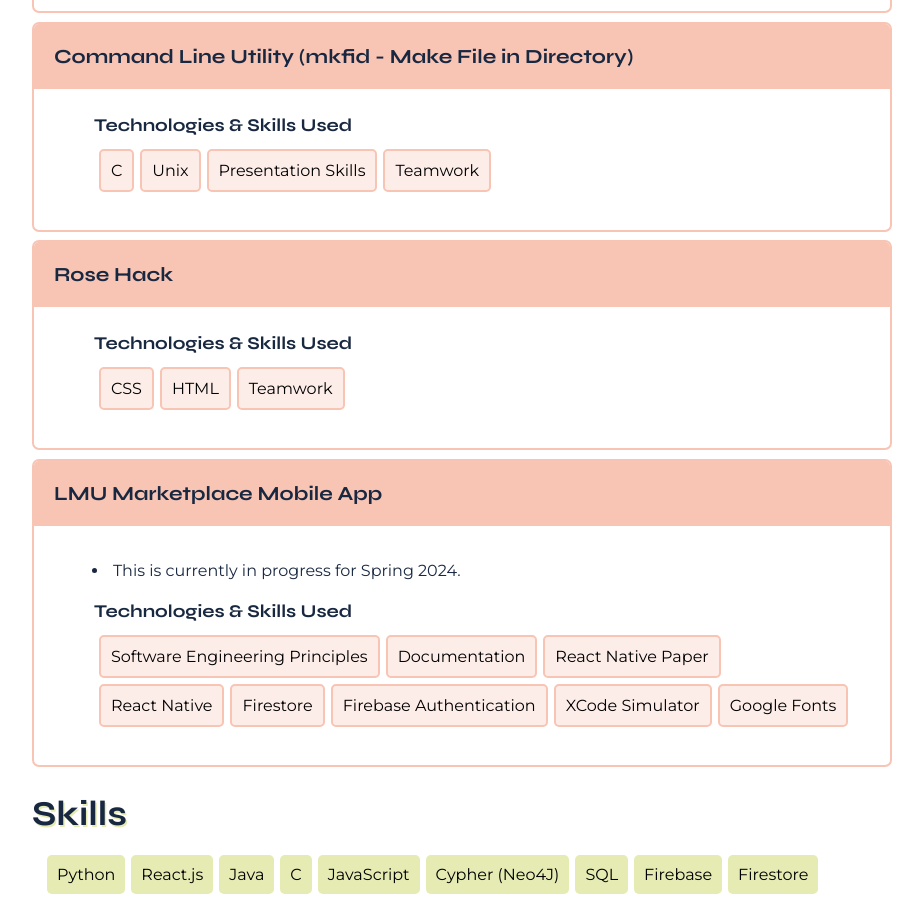
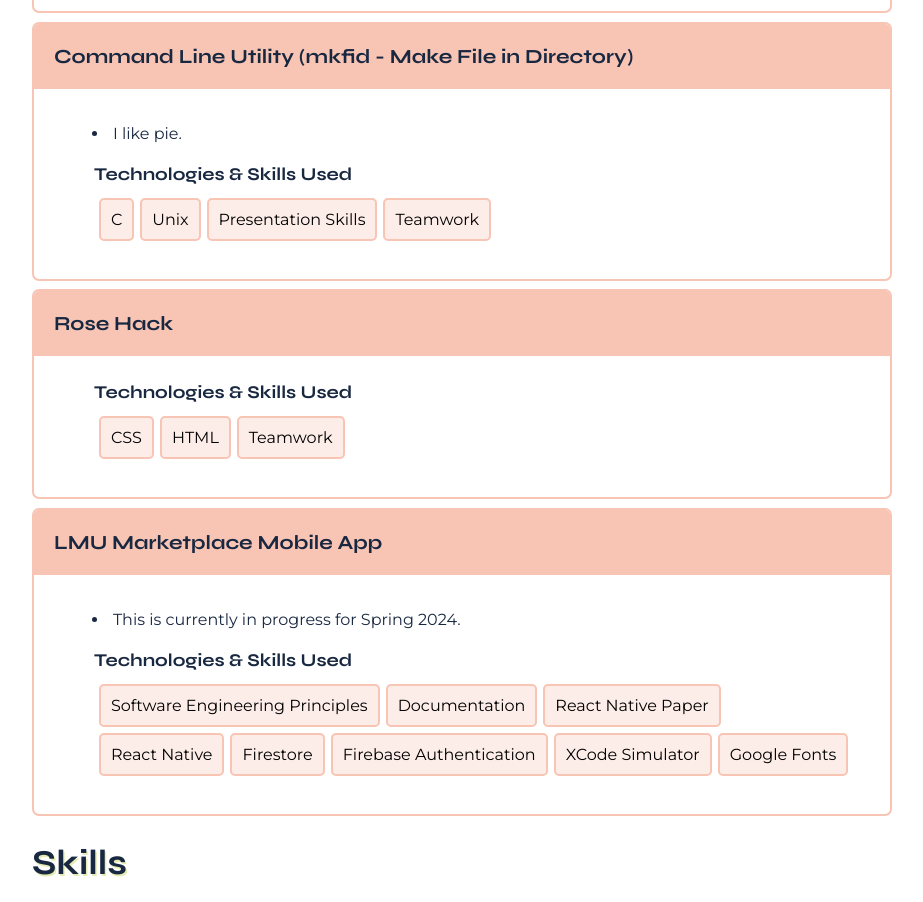
Before and after one commit to speer987/personal-website, a React (Create React App) app: page / in a window 1280 px wide. Shown: the part 4340-5242 px from the top of the page, without its empty margins (178-1101 px from the left). Built offline with nearby package versions, Linux system fonts and the light colour scheme.

Commit message:
adding updated information about a certain project

```diff
--- a/src/components/projects.js
+++ b/src/components/projects.js
@@ -126,7 +126,7 @@ const projects = [
   {
     course: "Command Line Utility (mkfid - Make File in Directory)",
     university: "Loyola Marymount University",
-    // desc: [],
+    desc: ["I like pie."],
     tech: ["C", "Unix", "Presentation Skills", "Teamwork"],
   },
   {
```
Also changed, not shown: src/index.js (+6 -6 lines).
